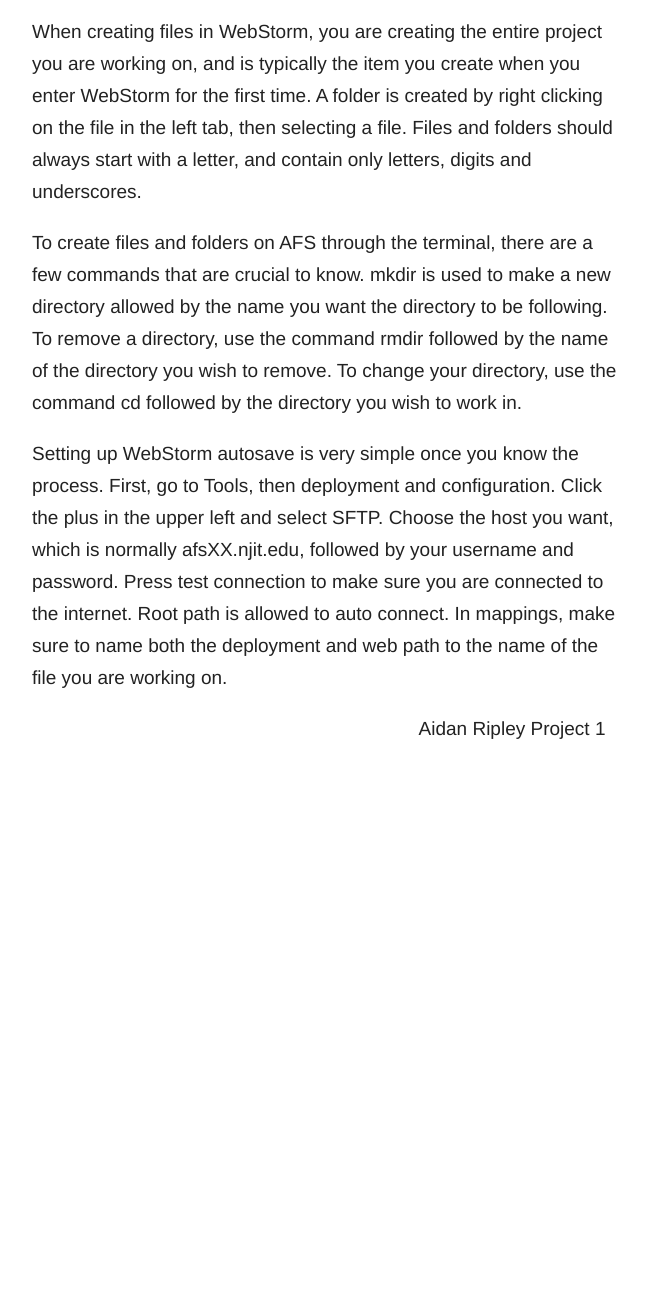
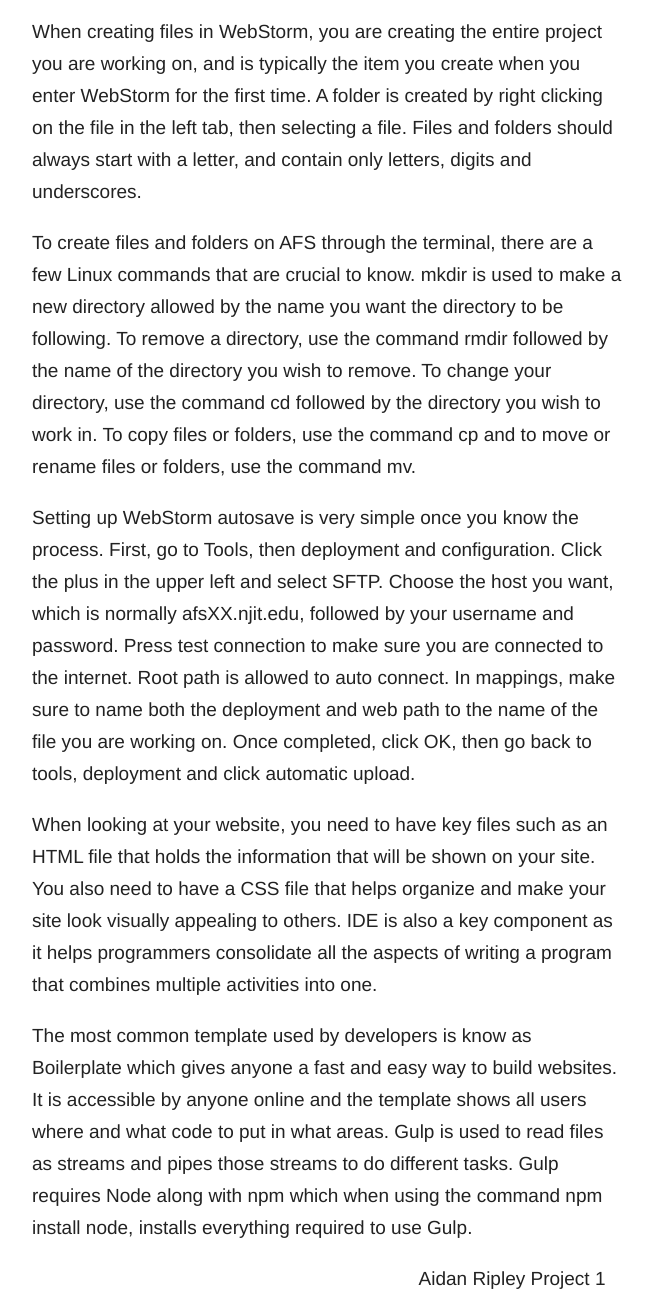
Before and after one commit to Takosheen/IS117Project1, a website: page IS117 Project 1/dist/WebStorm.html in a window 1280 px wide. Shown: the part 549-1844 px from the top of the page, without its empty margins (128-781 px from the left). Before the commit the page ends 1294 px from the top, so only its background shows below. Drawn offline with nearby package versions, Linux system fonts and the light colour scheme.

Commit message:
Finished body.

```diff
--- a/IS117 Project 1/dist/WebStorm.html
+++ b/IS117 Project 1/dist/WebStorm.html
@@ -57,10 +57,11 @@
             Files and folders should always start with a letter, and contain only letters, digits and underscores.
           </p>
           <p>
-            To create files and folders on AFS through the terminal, there are a few commands that are crucial to know.
+            To create files and folders on AFS through the terminal, there are a few Linux commands that are crucial to know.
             mkdir is used to make a new directory allowed by the name you want the directory to be following.
             To remove a directory, use the command rmdir followed by the name of the directory you wish to remove.
             To change your directory, use the command cd followed by the directory you wish to work in.
+            To copy files or folders, use the command cp and to move or rename files or folders, use the command mv.
           </p>
           <p>
             Setting up WebStorm autosave is very simple once you know the process.
@@ -70,6 +71,20 @@
             Press test connection to make sure you are connected to the internet.
             Root path is allowed to auto connect.
             In mappings, make sure to name both the deployment and web path to the name of the file you are working on.
+            Once completed, click OK, then go back to tools, deployment and click automatic upload.
+          </p>
+          <p>
+            When looking at your website, you need to have key files such as an HTML file that holds the information that will be shown on your site.
+            You also need to have a CSS file that helps organize and make your site look visually appealing to others.
+            IDE is also a key component as it helps programmers consolidate all the aspects of writing a program that combines multiple activities into one.
+
+          </p>
+          <p>
+            The most common template used by developers is know as Boilerplate which gives anyone a fast and easy way to build websites.
+            It is accessible by anyone online and the template shows all users where and what code to put in what areas.
+            Gulp is used to read files as streams and pipes those streams to do different tasks.
+            Gulp requires Node along with npm which when using the command npm install node, installs everything required to use Gulp.
+
           </p>
 
 
```
